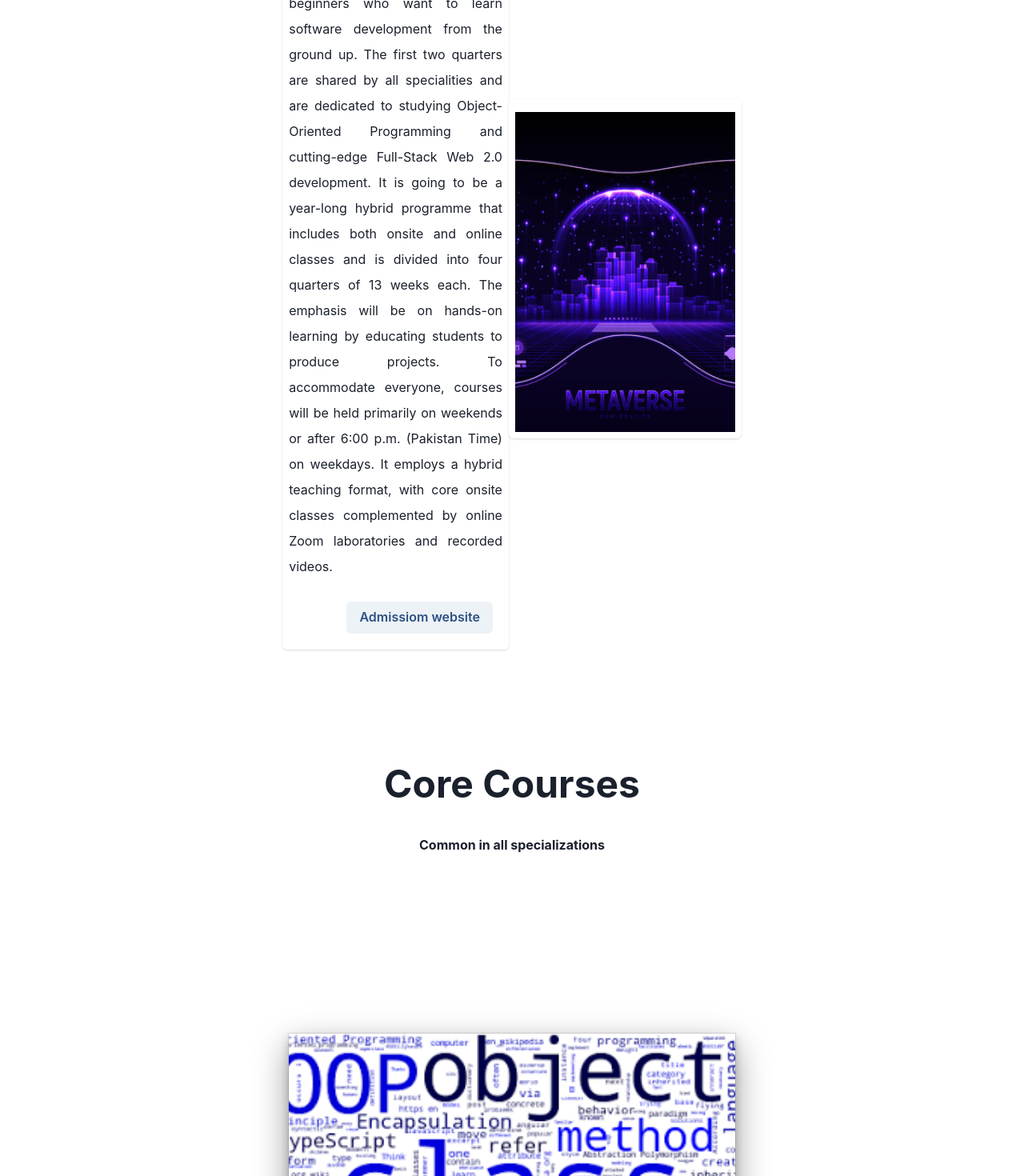
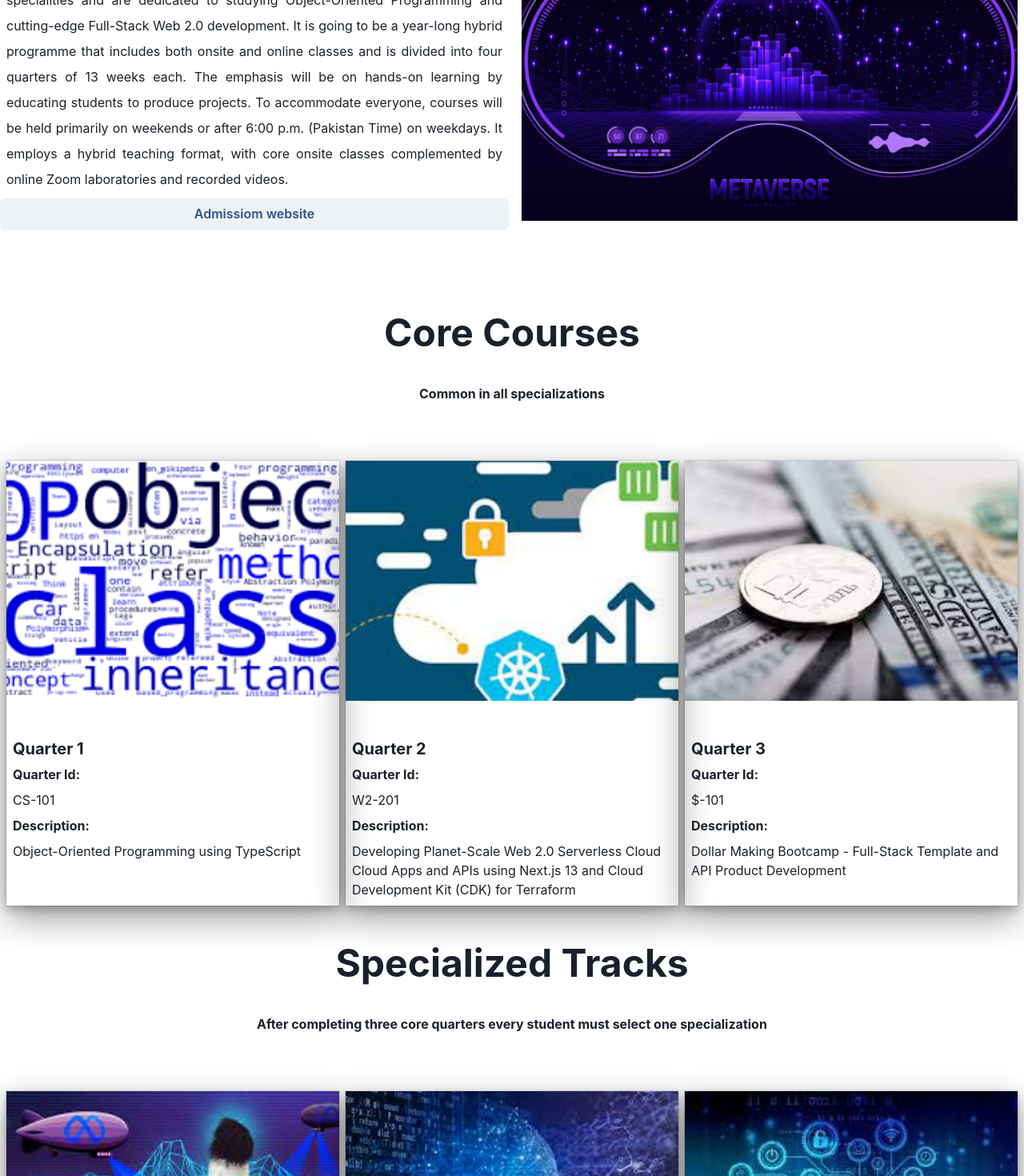
Before and after one commit to Moonamansoor06/panaverse, a Next.js app: page / in a window 1280 px wide. Shown: the part 300-1770 px from the top of the page at 80% size. Built offline with nearby package versions, Linux system fonts and the light colour scheme.

Commit message:
final layout changes

```diff
--- a/components/coreCourses.tsx
+++ b/components/coreCourses.tsx
@@ -26,21 +26,18 @@ export default function CoreCourse() {
   const { data }: Data = coreData;
   return (
     <Box
-    height="100%"
-    width={["100%", "100%", "100%"]}
+    height={{ base: "100%",sm:"100%",md:"full", lg: "full" }}
+    width={{ [312]:"100%", base: "100%",sm:"100%",md:"full", lg: "full" }}
       padding="2"
     marginTop="8"
-    alignItems="center" justifyContent="center"
   >
-    <Stack margin="10" alignItems="center">
+    <Stack  alignItems="center">
     <Heading  size="2xl">Core Courses</Heading>
-    <Text size="md" marginBlock="8" fontWeight="bold">Common in all specializations</Text>
+    <Text size="md" marginBlock="8" fontWeight="bold">
+      Common in all specializations</Text>
     </Stack>
-      <Stack margin="10">
-    <Heading size="2xl"></Heading>
-    <Text size="md" marginBlock="8" fontWeight="bold"></Text>
-    </Stack>
-   <SimpleGrid minChildWidth="96" gap={2} id="core">
+
+   <SimpleGrid minChildWidth="64" gap={2} id="core">
       {data.map((d, i) => {
         return (
 
--- a/components/footer.tsx
+++ b/components/footer.tsx
@@ -21,6 +21,7 @@ export default function Footer() {
         <nav
           style={{
             padding: "8",
+            marginTop:"4",
             width: "30%",
             display: "flex",
             flexDirection: "row",
--- a/components/homeComponent.tsx
+++ b/components/homeComponent.tsx
@@ -1,6 +1,9 @@
 import {
   CardFooter,
   Button,
+  SimpleGrid,
+  GridItem,
+  Stack,
   Box,
   Heading,
   Text,
@@ -17,9 +20,8 @@ export default function HomeComponent() {
     <Box id="home" marginTop="20" marginBottom="24"
     height={{ base: "100%",sm:"100%",md:"100%", lg: "100%" }}
     width={{ base: "100%",sm:"100%",md:"100%", lg: "100%" }} >
-      <Flex height="100%" alignItems="center" justifyContent="center"
-       direction={{ base: "column",sm:"column",md:"row", lg: "row" }}>
-        <Card   width={{  base: "100%",sm:"100%",md:"100%", lg: "100%" }}>
+      <SimpleGrid minChildWidth="64"  gap={2} id="special">
+        <GridItem  width={{  base: "100%",sm:"100%",md:"100%", lg: "100%" }}>
           <Heading size="lg" p="2">
             Program of Studies
           </Heading>
@@ -37,18 +39,18 @@ export default function HomeComponent() {
             classes complemented by online Zoom laboratories and recorded
             videos.
           </Text>
-          <CardFooter display="flex" alignItems="right" justifyContent="right">
+          <Stack display="flex" alignItems="right" justifyContent="right">
             <RouteButton
               buttonName="Admissiom website"
               url="https://www.piaic.org/"
             />
-          </CardFooter>
-        </Card>
-        <Spacer />
-        <Card p="2" pt="4"  width={{ base: "100%",sm:"100%",md:"100%", lg: "100%" }}>
+          </Stack>
+        </GridItem>
+
+        <GridItem p="2" pt="4"  width={{ base: "100%",sm:"100%",md:"100%", lg: "100%" }}>
           <ImgRotator />
-        </Card>
-      </Flex>
+        </GridItem>
+      </SimpleGrid>
     </Box>
   );
 }
--- a/components/nav.tsx
+++ b/components/nav.tsx
@@ -9,10 +9,13 @@ import { Image } from "@chakra-ui/react";
 
 export default function Nav() {
   return (
-    <div>
-      <Flex direction="row" width={{ [312]:"100%", base: "100%",sm:"100%",md:"full", lg: "full" }} bgGradient="linear(to-r, green.200, blue.500)">
+
+      <Flex direction="row"
+      justifyContent="space-between"
+      alignItems="stretch"
+      width={{ [312]:"100%", base: "100%",sm:"100%",md:"full", lg: "full" }} bgGradient="linear(to-r, green.200, blue.500)">
         <Image src="/logo.png" alt="" boxSize={[10, 10, 20]} />
-        <Spacer />
+        <Spacer width="20%" />
         <Breadcrumb
           paddingTop="5"
           paddingRight="1"
@@ -32,6 +35,6 @@ export default function Nav() {
           </BreadcrumbItem>
         </Breadcrumb>
       </Flex>
-    </div>
-  );
+
+    );
 }
--- a/components/specializedTracks.tsx
+++ b/components/specializedTracks.tsx
@@ -26,15 +26,18 @@ export default function SpecializedTracks() {
   const { data }: SpecialData = spData;
   return (
     <Box
-    height={{ base: "100%",sm:"100%",md:"full", lg: "full" }} width={{ [312]:"100%", base: "100%",sm:"100%",md:"full", lg: "full" }}
+    height={{ base: "100%",sm:"100%",md:"full", lg: "full" }}
+    width={{ [312]:"100%", base: "100%",sm:"100%",md:"full", lg: "full" }}
       padding="2"
     marginTop="8"
   >
-      <Stack alignItems="center">
+      <Stack display="flex" justifyContent="center" alignItems="center">
     <Heading  size="2xl">Specialized Tracks</Heading>
-    <Text size="md" marginBlock="8" fontWeight="bold">After completing three core quarters every student must select one specialization</Text>
+    <Text  alignContent="center" size="md" marginBlock="8" fontWeight="bold">
+      After completing three core quarters every student must
+      select one specialization</Text>
     </Stack>
-    <SimpleGrid minChildWidth="96" gap={2} id="special">
+    <SimpleGrid minChildWidth={["64","72","96"]}   gap={2} id="special">
       {data.map((d, i) => {
         return (
           <GridItem
--- a/pages/_app.tsx
+++ b/pages/_app.tsx
@@ -15,6 +15,7 @@ const colors = {
   },
 }
 
+
 const theme = extendTheme({ colors })
 
 // 3. Pass the `theme` prop to the `ChakraProvider`
--- a/pages/index.tsx
+++ b/pages/index.tsx
@@ -10,11 +10,11 @@ const inter = Inter({ subsets: ['latin'] })
 
 export default function Home() {
   return (
-   <Container width={{ [312]:"100%", base: "100%",sm:"100%",md:"full", lg: "full" }}>
+   <div style={{width:"100%"}}>
 
    <HomeComponent/>
    <CoreCourse/>
    <SpecializedTracks/>
-   </Container>
+   </div>
   )
 }
```
